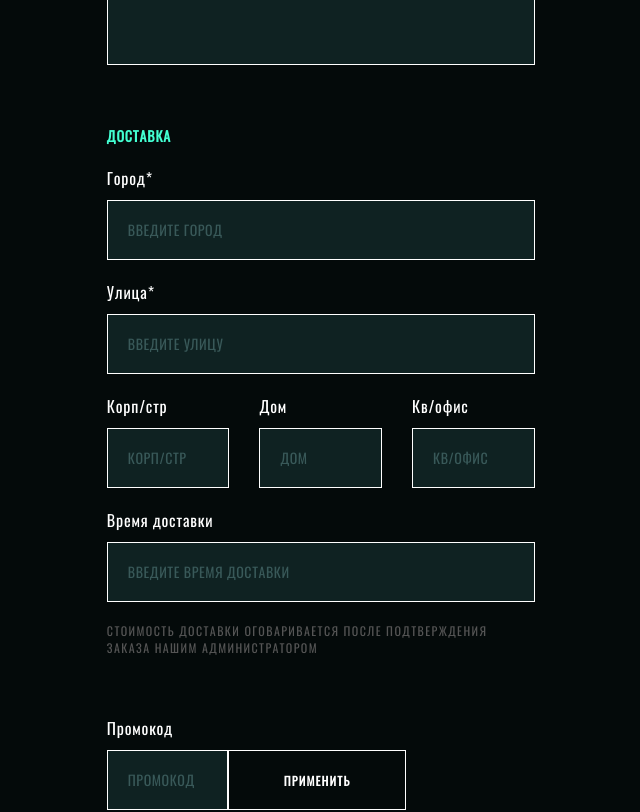
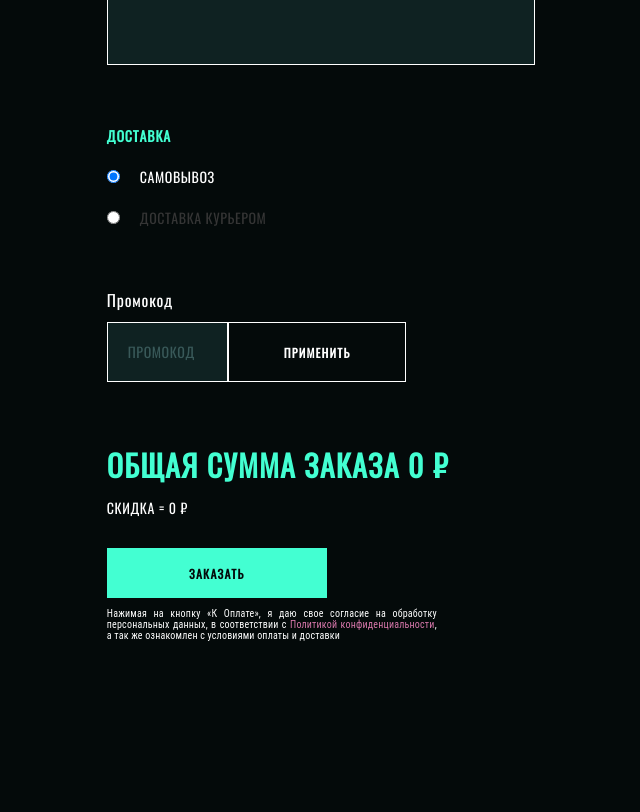
Before and after one commit to jgerba/flower-react-client, a React (Create React App) app: page /checkout in a window 1280 px wide. Shown: the part 1080-1892 px from the top of the page, without its empty margins (34-674 px from the left). Built offline with nearby package versions, Linux system fonts and the light colour scheme.

Commit message:
checkout delivery logic added & upd

```diff
--- a/src/pages/Checkout.jsx
+++ b/src/pages/Checkout.jsx
@@ -1,3 +1,4 @@
+import { useRef, useState, useEffect } from 'react';
 import FormInput from '../components/FormInput';
 import MenuBtn from '../components/UI/MenuBtn';
 import SectionHeader from '../components/UI/SectionHeader';
@@ -7,6 +8,38 @@ import ShopCart from '../components/modals/ShopCart';
 import classes from './Checkout.module.css';
 
 function Checkout(props) {
+    const formRef = useRef();
+    const pickupRef = useRef();
+    // const deliveryRef = useRef();
+
+    const [useDelivery, setUseDelivery] = useState(false);
+
+    // set initial check attr for badges
+    useEffect(() => {
+        pickupRef.current.setAttribute('checked', '');
+    }, []);
+
+    function submitHandler(event) {
+        event.preventDefault();
+
+        const el = formRef.current;
+
+        const obj = {
+            name: el.name.value,
+            phone: +el.phone.value,
+            email: el.email.value,
+            recieverPhone: +el.recieverPhone.value,
+            recieverName: el.recieverName.value,
+            comment: el.comment.value,
+            address: useDelivery ? el.address.value : null,
+            // order: el.order.value,
+            promo: el.promo.value,
+            // totalPrice: el.totalPrice.value,
+        };
+
+        console.log(obj);
+    }
+
     return (
         <main className={classes.main}>
             <div className={classes.header}>
@@ -21,7 +54,12 @@ function Checkout(props) {
                 checkout={true}
             />
 
-            <form className={classes.form} action="">
+            <form
+                ref={formRef}
+                className={classes.form}
+                action=""
+                onSubmit={submitHandler}
+            >
                 <section className={classes.contacts}>
                     <h4>Контактные данные</h4>
                     <FormInput
@@ -55,7 +93,7 @@ function Checkout(props) {
                         labelClass={classes.label}
                         title="Телефон получателя (необязательно)"
                         placeholder="+7 (977) 777-77-77"
-                        name="extraPhone"
+                        name="recieverPhone"
                         type="tel"
                         onChange={() => {}}
                     />
@@ -64,7 +102,7 @@ function Checkout(props) {
                         labelClass={classes.label}
                         title="Имя получателя (необязательно)"
                         placeholder="Введите имя получателя"
-                        name="extraName"
+                        name="recieverName"
                         onChange={() => {}}
                     />
                     <FormInput
@@ -80,6 +118,45 @@ function Checkout(props) {
 
                 <section className={classes.delivery}>
                     <h4>Доставка</h4>
+
+                    <section className={classes['delivery__input']}>
+                        <div
+                            className={`${
+                                useDelivery ? classes['input-gray'] : ''
+                            }`}
+                        >
+                            <input
+                                ref={pickupRef}
+                                name="delivery"
+                                id="pickup"
+                                type="radio"
+                                onChange={() => {
+                                    setUseDelivery(false);
+                                }}
+                            />
+                            <label htmlFor="pickup">Самовывоз</label>
+                        </div>
+
+                        <div
+                            className={`${
+                                !useDelivery ? classes['input-gray'] : ''
+                            }`}
+                        >
+                            <input
+                                // ref={deliveryRef}
+                                name="delivery"
+                                id="delivery"
+                                type="radio"
+                                onChange={() => {
+                                    setUseDelivery(true);
+                                }}
+                            />
+                            <label htmlFor="delivery">Доставка курьером</label>
+                        </div>
+                    </section>
+
+                    {useDelivery && (
+                        <div className={classes['delivery__details']}>
                             <FormInput
                                 containerClass={classes.container}
                                 labelClass={classes.label}
@@ -96,6 +173,7 @@ function Checkout(props) {
                                 name="street"
                                 onChange={() => {}}
                             />
+
                             <div className={classes['delivery-house']}>
                                 <FormInput
                                     containerClass={classes.container}
@@ -122,6 +200,7 @@ function Checkout(props) {
                                     onChange={() => {}}
                                 />
                             </div>
+
                             <FormInput
                                 containerClass={classes.container}
                                 labelClass={classes.label}
@@ -131,6 +210,8 @@ function Checkout(props) {
                                 onChange={() => {}}
                             />
                             <small>{`Стоимость доставки оговаривается после подтверждения заказа нашим администратором`}</small>
+                        </div>
+                    )}
                 </section>
 
                 <section className={classes.promo}>
@@ -150,11 +231,13 @@ function Checkout(props) {
                     <p>{`Скидка = ${0} ₽`}</p>
                 </section>
 
-                <MenuBtn className={classes['submit-btn']}>Заказать</MenuBtn>
+                <MenuBtn className={classes['submit-btn']} type="submit">
+                    Заказать
+                </MenuBtn>
                 <small className={classes.policy}>
                     Нажимая на кнопку «К Оплате», я даю свое согласие на
                     обработку персональных данных, в соответствии с
-                    <a href=""> Политикой конфиденциальности</a>, а так же
+                    <a href="/ooops"> Политикой конфиденциальности</a>, а так же
                     ознакомлен с условиями оплаты и доставки
                 </small>
             </form>
--- a/src/pages/Checkout.module.css
+++ b/src/pages/Checkout.module.css
@@ -68,7 +68,8 @@
 }
 
 .contacts,
-.delivery {
+.delivery,
+.delivery__details {
     display: flex;
     flex-direction: column;
     gap: 20px;
@@ -76,6 +77,27 @@
 
 .delivery {
     margin-top: 60px;
+}
+
+.delivery__input {
+    display: flex;
+    flex-direction: column;
+    gap: 20px;
+}
+
+.delivery__input label {
+    padding-left: 20px;
+
+    font-family: Oswald;
+    font-size: 14px;
+    letter-spacing: 0.56px;
+    text-transform: uppercase;
+
+    color: var(--customWhite);
+}
+
+.input-gray label {
+    color: #353535;
 }
 
 .delivery-house {
```
Lines whose indentation alone changed are shown as unchanged.
